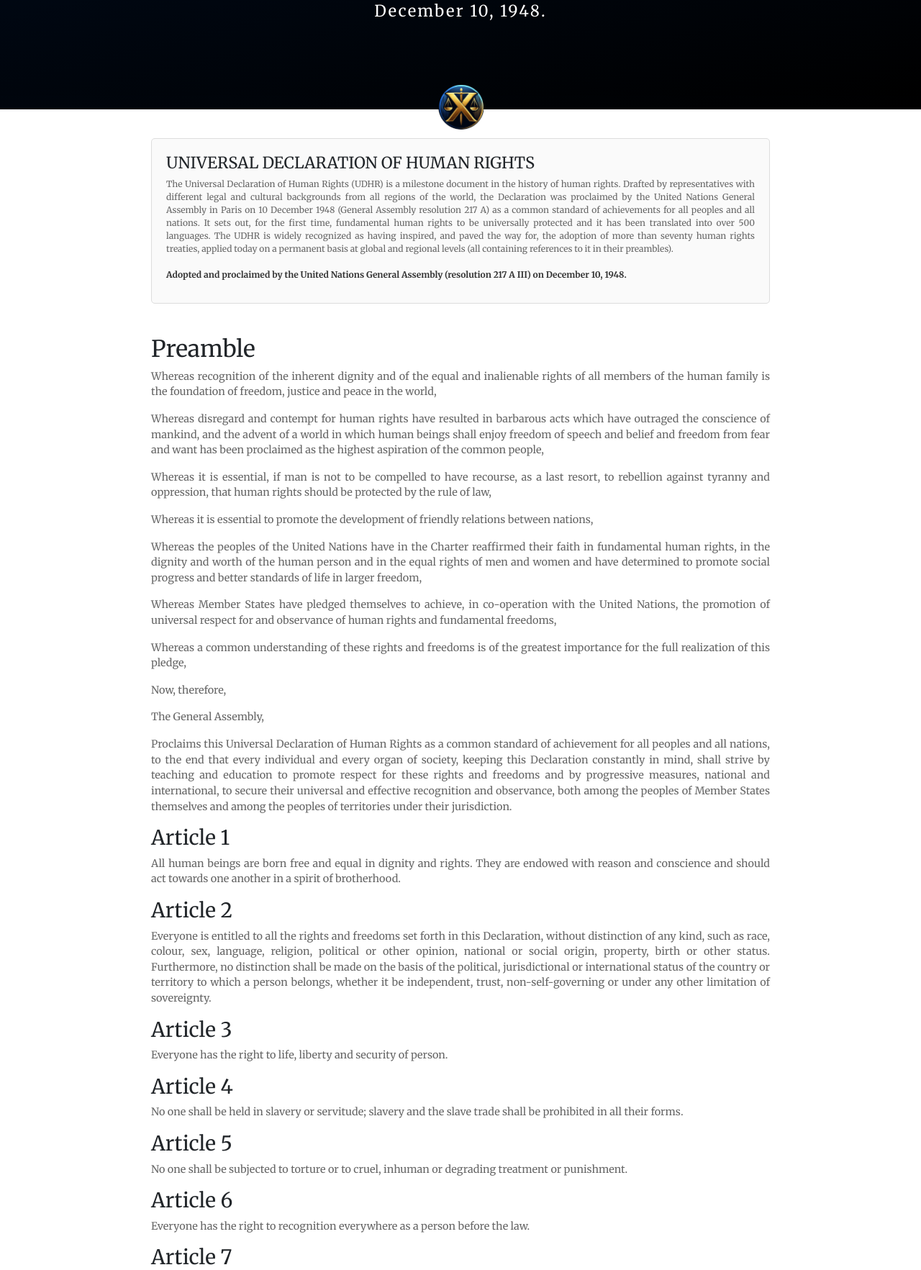
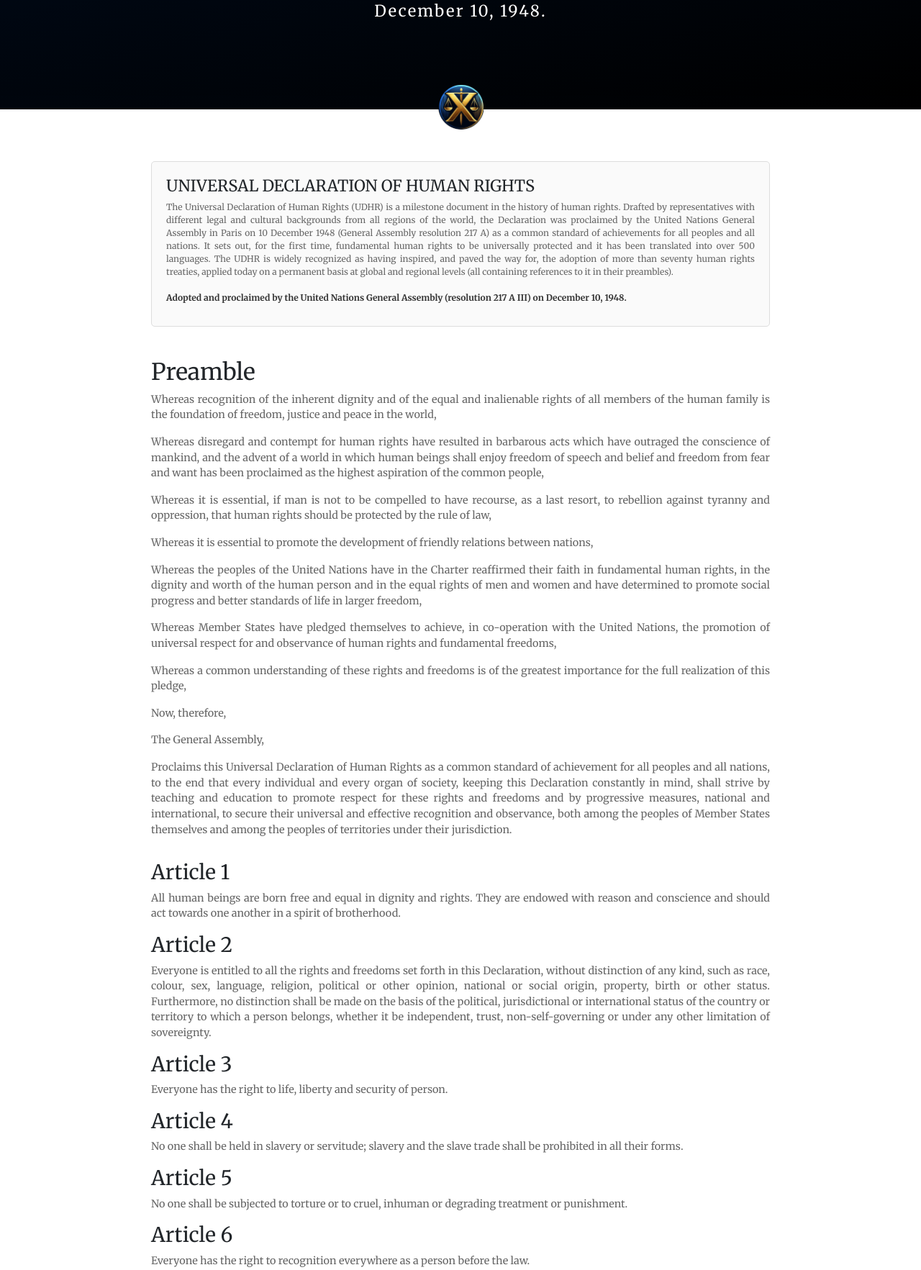
Before and after one commit to mrStudDev/xlexedu01, a Django app: page /humans/ in a window 1280 px wide. Shown: the part 223-1988 px from the top of the page at 72% size. Run offline with Django 4.2, Linux system fonts and the light colour scheme; data comes from the database, SQL or seed files in the repository; data that the repository does not hold is empty; some libraries are stand-ins or nearby versions.

Commit message:
css base b

```diff
--- a/static/css/styles.css
+++ b/static/css/styles.css
@@ -40,6 +40,7 @@ p {
     font-family: 'Merriweather', serif;
     color: white;
 }
+
 .hero-section  {
     background: linear-gradient(to bottom right, #000a19, #000000);
     font-family: 'Merriweather', serif;
@@ -86,6 +87,18 @@ p {
 .logo-section img {
     width: 63px;
     height: auto;
+}
+main {
+    padding: 2rem;
+}
+
+#preambulo, #artigos {
+    margin-bottom: 2rem;
+}
+
+article {
+    border-bottom: 1px solid #ccc;
+    padding-bottom: 1rem;
 }
 /* End Text - highlighted*/
 
```
